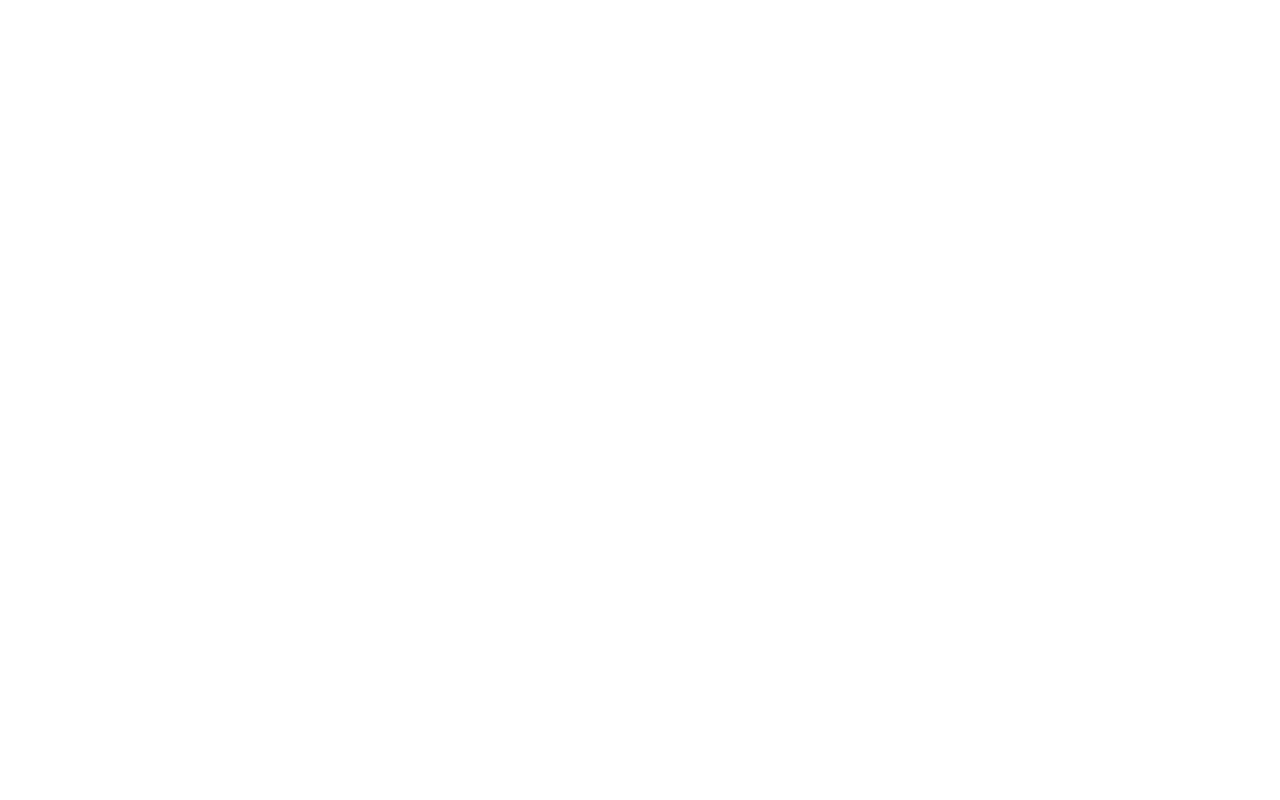
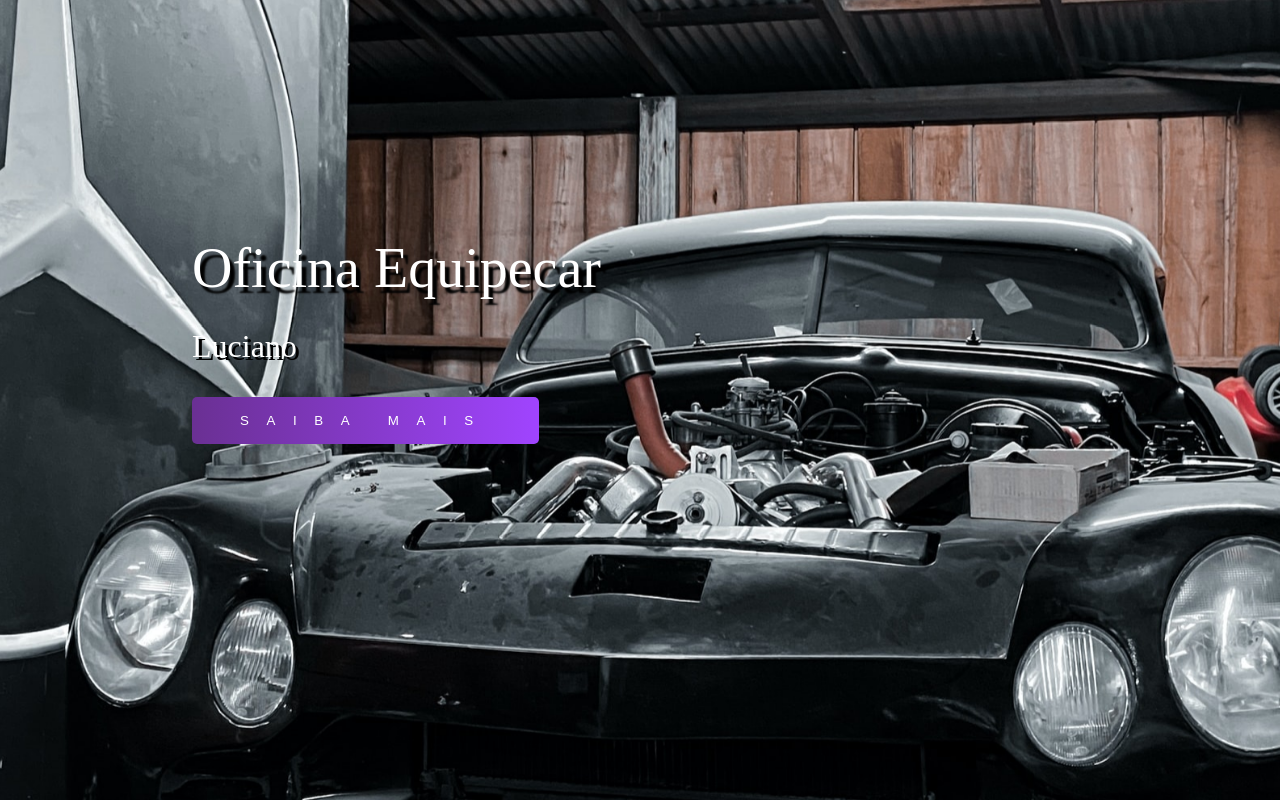
Before and after one commit to lidiomarjma/oficina-equipecar, a plain HTML site: page index.html in a window 1280 px wide. Drawn offline with Linux system fonts and the light colour scheme.

Commit message:
:package: header

```diff
--- a/index.html
+++ b/index.html
@@ -5,10 +5,26 @@
     <meta http-equiv="X-UA-Compatible" content="IE=edge">
     <meta name="viewport" content="width=device-width, initial-scale=1.0">
     <link rel="stylesheet" href="style.css">
+    <link rel="apple-touch-icon" sizes="180x180" href="img//apple-touch-icon.png">
+<link rel="icon" type="image/png" sizes="32x32" href="img/">
+<link rel="icon" type="image/png" sizes="16x16" href="img//favicon-16x16.png">
+<link rel="manifest" href="/site.webmanifest">
     <title>Oficina Equipecar</title>
 
 </head>
 <body>
 
+    <div class="container">
+        <header>
+            <div class="img-wrapper">
+                <img src="img/mecanica/car.jpg" alt="">
+            </div>
+            <div class="banner">
+                <h1>Oficina Equipecar</h1>
+                <p>Luciano </p>
+                <button>saiba mais</button>
+            </div>
+        </header>
+    </div>
 </body>
 </html>
--- a/style.css
+++ b/style.css
@@ -1,3 +1,93 @@
 @import url('https://fonts.googleapis.com/css2? family = Asap: wght @ 700 & family = Baloo + 2: wght @ 400; 500; 600; 700 & family = Josefin + Laje: ital, peso @ 0,100; 0,200; 0,300; 0,400; 0,500; 0,600; 0,700; 1,100; 1,200; 1,300; 1,400; 1.500; 1.600 & família = Mulish: ital, peso @ 0,200; 0,300; 0,400; 0,500; 0,600; 1,200; 1.300; 1.400; 1.500; 1.600; 1.700; 1.800 & family = Nunito: wght @ 700 & family = Yellowtail & display = swap ');
 
 @import url("https://cdnjs.cloudflare.com/ajax/libs/font-awesome/6.0.0-beta3/css/all.min.css");
+
+*{
+margin: 0;
+padding: 0;
+}
+
+header{
+    width: 100%;
+    height: 100vh;
+    overflow: hidden;
+    position: relative;
+}
+
+.img-wrapper{
+    width: 100%;
+    height: 100%;
+    overflow: hidden;
+    background-color: rgba(0, 0, 1, 8);
+}
+
+.img-wrapper img{
+    width: 100%;
+    height: 100%;
+    object-fit: cover;
+    opacity: 1;
+    animation: zoom 25s;
+}
+
+@keyframes zoom {
+    0%{
+        transform: scale(1.3);
+    }
+    100%{
+        transform: scale(1);
+    }
+}
+
+.banner{
+    position: absolute;
+    top: 30%;
+    left: 15%;
+}
+
+.banner h1{
+    color: #ffffff;
+    font-size: 3.5rem;
+    font-family: "Baloo + 2", serif;
+    font-weight: 200;
+    text-shadow: .3rem .4rem 2px rgba(0, 0, 0, 4);
+    line-height: 3.5rem;
+    margin-bottom: 2rem;
+    opacity: 0;
+    animation: moveBanner 1s 0.5s forwards;
+}
+
+.banner p{
+    font-family: "Josefin + Laje";
+    color: #ffffff;
+    font-size: 2rem;
+    text-shadow: .2rem .2rem rgba(0, 0, 0, 4);
+    margin-bottom: 2rem;
+    opacity: 0;
+    animation: moveBanner 1s 0.7s forwards;
+}
+
+.banner button{
+    font-family: "Mulish" serif;
+    color: #ffffff;
+    text-transform: uppercase;
+    letter-spacing: 1.1rem;
+    background-color: #6a3093;
+    background: -webkit-linear-gradient(to right, #a044ff, #6a3093);
+    background: linear-gradient(to left, #a044ff, #6a3093);
+    padding: 1rem 3rem;
+    border: none;
+    border-radius: 5px;
+    cursor: pointer;
+    opacity: 0;
+    animation: moveBanner 1s 0.9s forwards;
+}
+
+@keyframes moveBanner{
+0%{
+    transform: translateY(10rem) rotateY(-30deg);
+}
+100%{
+    transform: translateY(0);
+    opacity: 1;
+}
+}
```
Also changed, not shown: img/android-chrome-192x192.png (renamed from android-chrome-192x192.png), img/android-chrome-512x512.png (renamed from android-chrome-512x512.png), img/apple-touch-icon.png (renamed from apple-touch-icon.png), img/favicon-16x16.png (renamed from favicon-16x16.png), img/favicon-32x32.png (renamed from favicon-32x32.png), img/mecanica/car.jpg (added), site.webmanifest, 1 other file.
